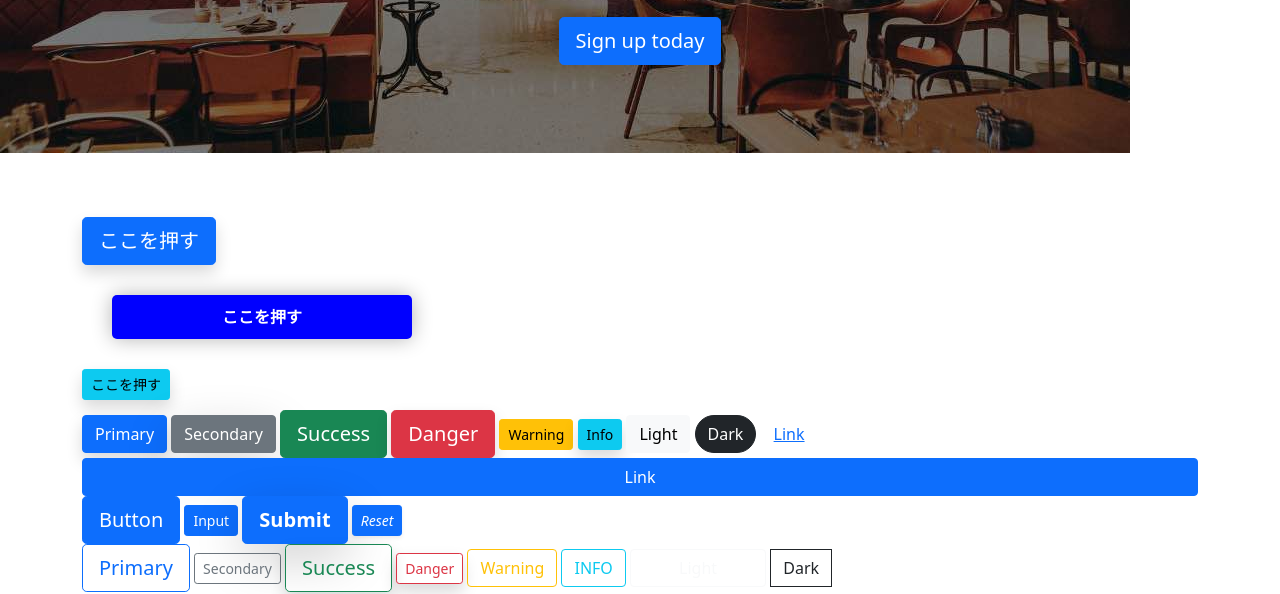
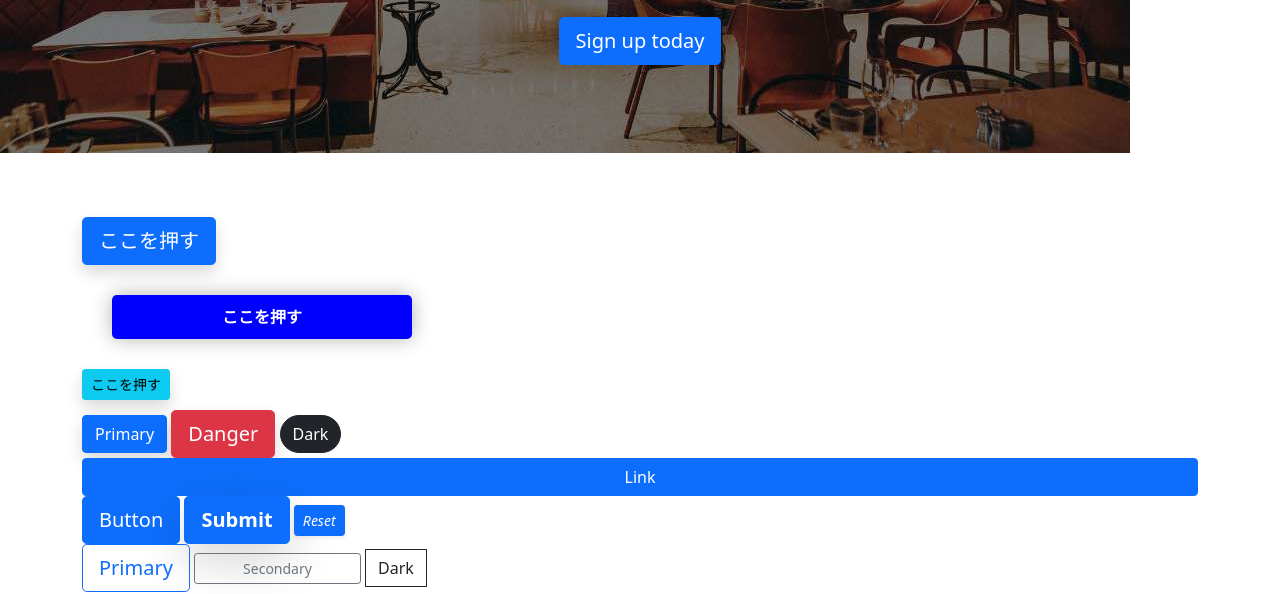
Before and after one commit to ulzu-collab/bootstrap-basic-kadai, a plain HTML site: page kadai_004/index_for_student.html in a window 1280 px wide. Shown: the part 359-953 px from the top of the page. Drawn offline with nearby package versions, Linux system fonts and the light colour scheme.

Commit message:
不要な記述とボタンを削除し１０個に削減

```diff
--- a/kadai_004/index_for_student.html
+++ b/kadai_004/index_for_student.html
@@ -77,29 +77,15 @@
      <!-- ここから追加部分 -->
        <div id="btn-kadai">
         <button type="button" class="btn btn-primary shadow">Primary</button>
-        <button type="button" class="btn btn-secondary shadow-lg">Secondary</button>
-        <button type="button" class="btn btn-success btn-lg">Success</button>
         <button type="button" class="btn btn-danger btn-lg shadow">Danger</button>
-        <button type="button" class="btn btn-warning btn-sm">Warning</button>
-        <button type="button" class="btn btn-info btn-sm shadow">Info</button>
-        <button type="button" class="btn btn-light rounded">Light</button>
         <button type="button" class="btn btn-dark rounded-pill">Dark</button>
-
-        <button type="button" class="btn btn-link">Link</button>
-
        <a class="btn btn-primary w-100" href="#" role="button">Link</a>
       <button class="btn btn-primary btn-lg" type="submit">Button</button>
-      <input class="btn btn-primary btn-sm" type="button" value="Input">
       <input class="btn btn-primary btn-lg shadow-lg fw-bold" type="submit" value="Submit">
       <input class="btn btn-primary btn-sm shadow-sm fst-italic" type="reset" value="Reset"><br>
 
       <button type="button" class="btn btn-outline-primary btn-lg">Primary</button>
-      <button type="button" class="btn btn-outline-secondary btn-sm">Secondary</button>
-      <button type="button" class="btn btn-outline-success btn-lg shadow">Success</button>
-      <button type="button" class="btn btn-outline-danger btn-sm shadow">Danger</button>
-      <button type="button" class="btn btn-outline-warning bg-opacity-75">Warning</button>
-      <button type="button" class="btn btn-outline-info text-uppercase">Info</button>
-      <button type="button" class="btn btn-outline-light px-5">Light</button>
+      <button type="button" class="btn btn-outline-secondary btn-sm px-5">Secondary</button>
       <button type="button" class="btn btn-outline-dark rounded-0">Dark</button>
       </div>
        <!-- ここまで -->
```
